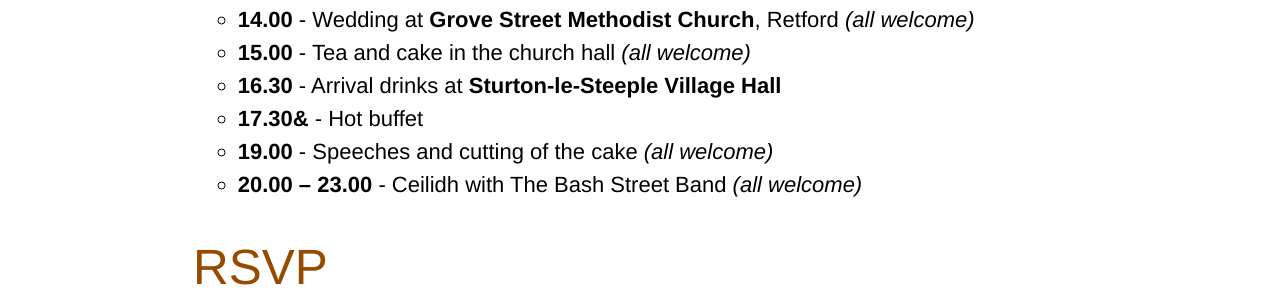
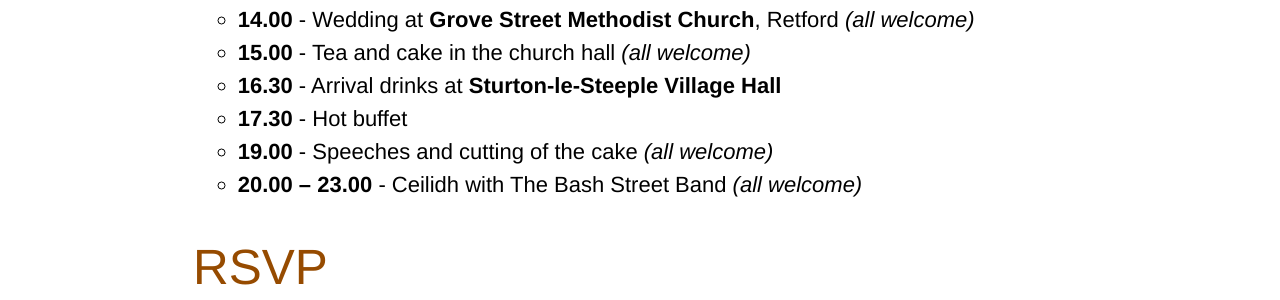
Before and after one commit to rightsaidjames/wedding, a Jekyll site: the page built from index.md, in a window 1280 px wide. Shown: the part 558-858 px from the top of the page. Built offline with Jekyll 4.4.1, drawn with Linux system fonts in a browser that asks for light colours; Markdown is read by kramdown in place of the engine named in the settings.

Commit message:
Attempting to fix bolding

```diff
--- a/index.md
+++ b/index.md
@@ -14,7 +14,7 @@ title: Key Info
 - **14.00** - Wedding at **Grove Street Methodist Church**, Retford *(all welcome)*
 - **15.00** - Tea and cake in the church hall *(all welcome)*
 - **16.30** - Arrival drinks at **Sturton-le-Steeple Village Hall**
-- **17.30&** - Hot buffet
+- **17.30** - Hot buffet
 - **19.00** - Speeches and cutting of the cake *(all welcome)*
 - **20.00 – 23.00** - Ceilidh with The Bash Street Band *(all welcome)*
 
```
